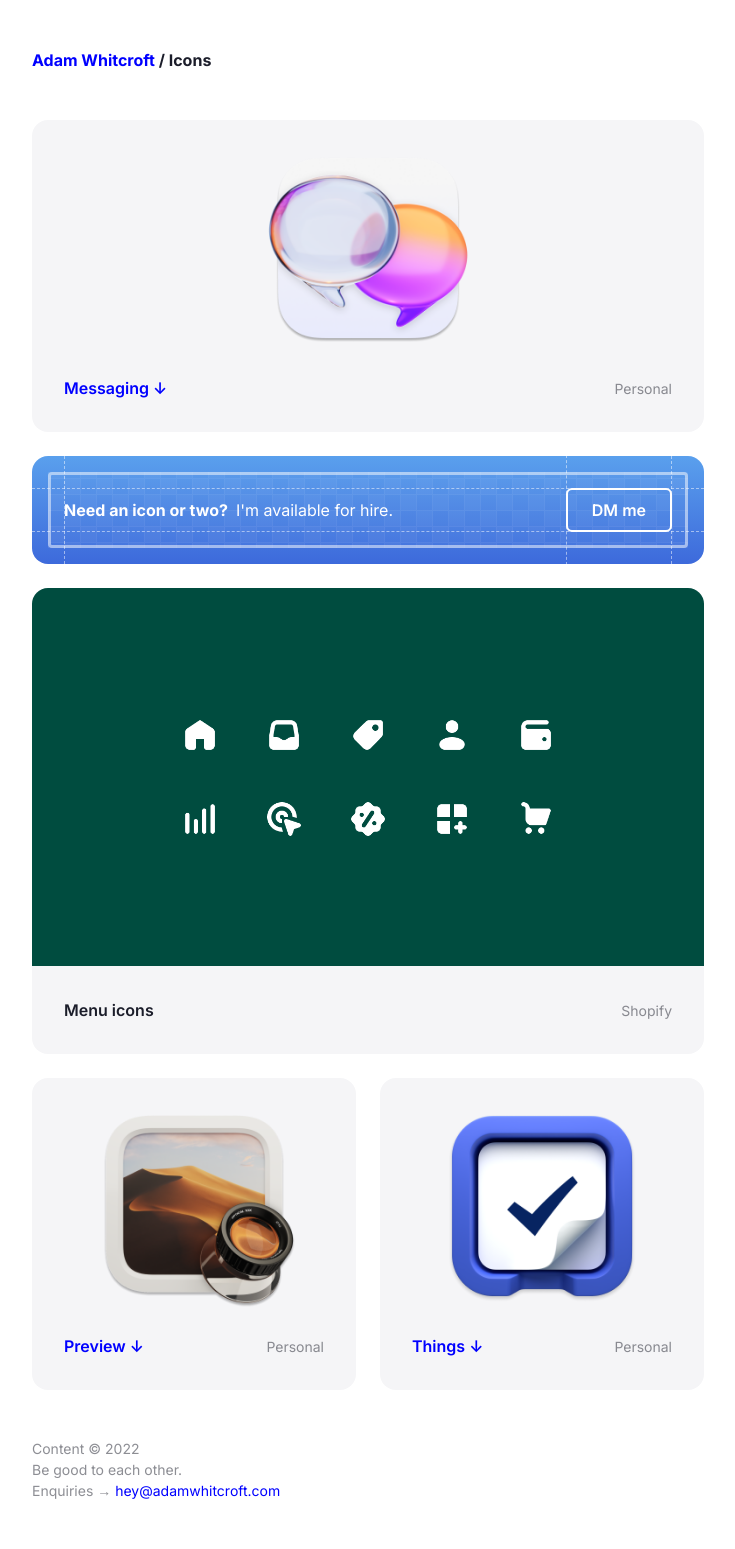
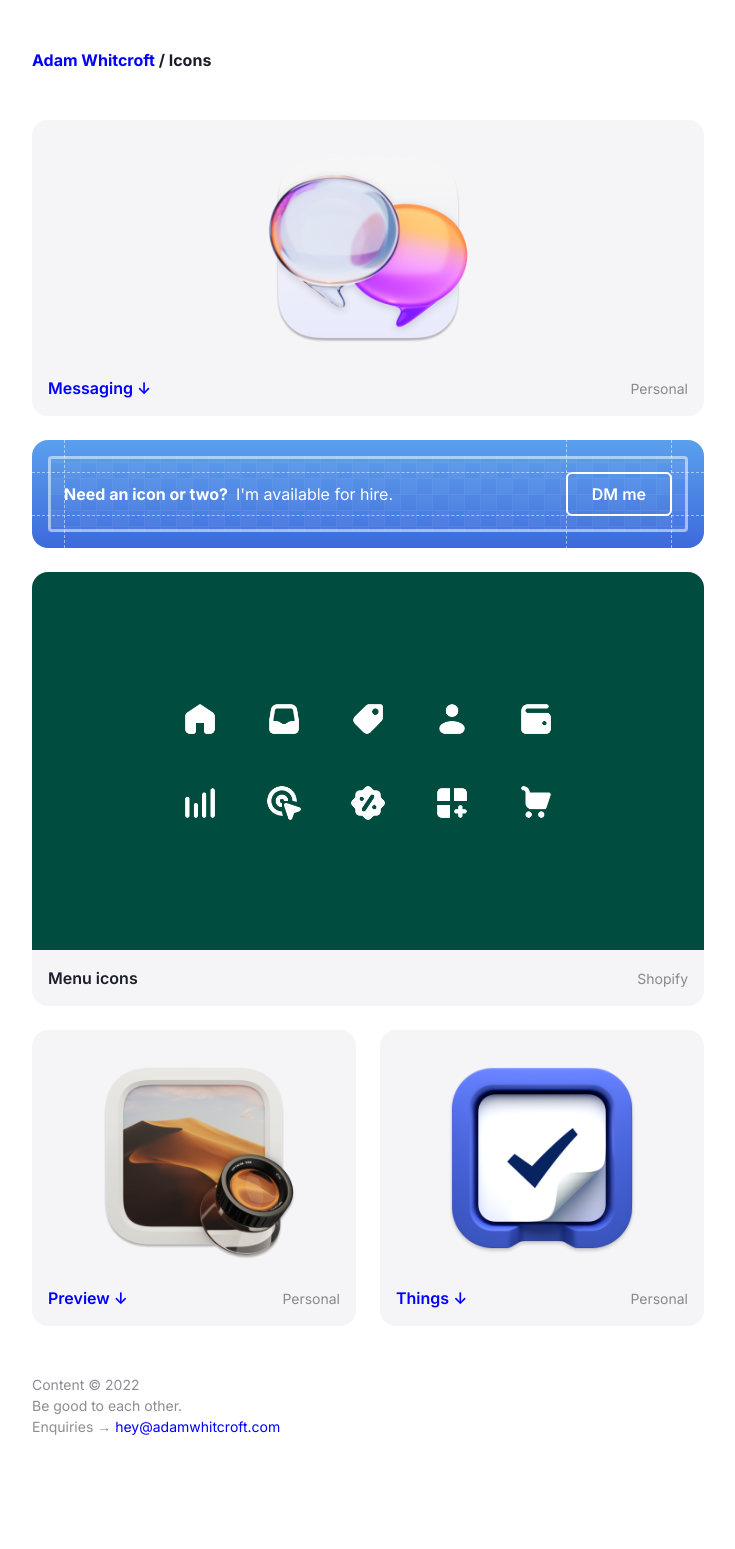
Before and after one commit to AdamWhitcroft/adamwhitcroft.github.io, a Jekyll site: the page built from icons.md, in a window 1280 px wide. Shown: the whole page, without its empty margins (272-1007 px from the left). Built offline with Jekyll 4.4.1, drawn with Linux system fonts in a browser that asks for light colours; after the commit the page ends 1485 px from its top, so only the background shows below that.

Commit message:
minor tweaks, cache busting added

```diff
--- a/_includes/resume.html
+++ b/_includes/resume.html
@@ -9,7 +9,7 @@
                 {% endfor %}
             </ul>
             {% if job.description %}
-            <p>{{ job.description }}</p>
+            <p class="description">{{ job.description }}</p>
             {% endif %}
         </div>
     </div>
--- a/_layouts/default.html
+++ b/_layouts/default.html
@@ -18,7 +18,8 @@
         <link rel="preconnect" href="https://fonts.gstatic.com" crossorigin>
         <link rel="preconnect" href="https://fonts.gstatic.com" crossorigin>
         <link href="https://fonts.googleapis.com/css2?family=Inter:wght@400;600;700&display=swap" rel="stylesheet">
-        <link rel="stylesheet" href="/css/style.css">
+        {% assign cacheBust = site.time | date:'?v=%s' %}
+        <link rel="stylesheet" href="{{ "/css/style.css" | append: cacheBust }}">
     </head>
     <body class="{{ page.class }}">
         {% include header.html %}
--- a/_sass/_icons.scss
+++ b/_sass/_icons.scss
@@ -256,7 +256,7 @@
     .meta {
         display: flex;
         align-items: center;
-        padding: 2em;
+        padding: 1em;
 
         .name {
             font-weight: 600;
--- a/_sass/_resume.scss
+++ b/_sass/_resume.scss
@@ -31,10 +31,10 @@
                 right: 0;
                 z-index: -1;
                 top: 50%;
-                border-bottom: 1px dashed $color-subdued;
+                border-bottom: 1px dashed rgba($color-subdued, .25);
 
                 @media screen and (prefers-color-scheme: dark) {
-                    border-bottom-color: $color-subdued--darkMode;
+                    border-bottom-color: rgba($color-subdued--darkMode, .4);
                 }
             }
 
@@ -72,4 +72,15 @@
         margin: 0;
     }
 
+    .description {
+        margin-top: $measure / 3;
+        border-radius: $measure / 3;
+        background-color: #f5f5f7;
+        padding: 2em;
+
+        @media screen and (prefers-color-scheme: dark) {
+            background-color: #1F2023;
+          }
+    }
+
 }
```
